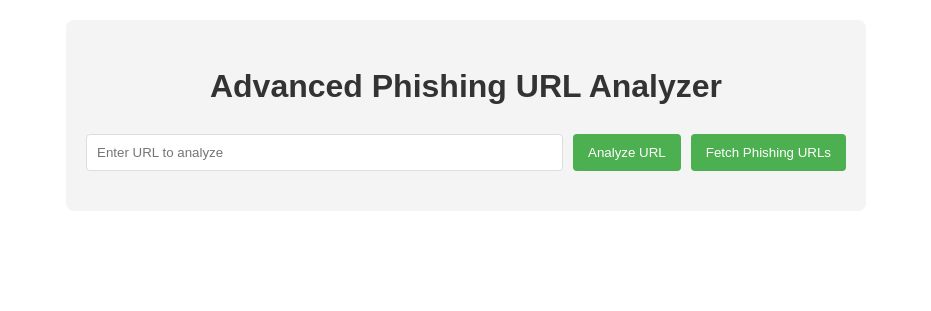
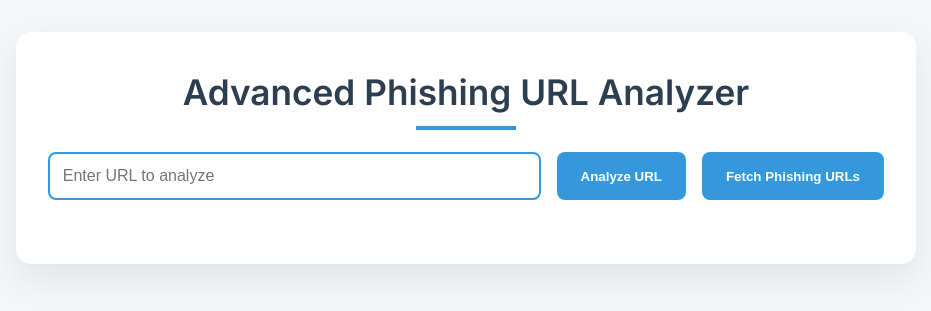
Before and after one commit to shriprad/phishingwebsite, a Flask app: page / in a window 1280 px wide. Shown: the top 311 px of the page, without its empty margins (174-1105 px from the left). Run offline with Flask 2, Linux system fonts and the light colour scheme.

Commit message:
Update index.html

```diff
--- a/templates/index.html
+++ b/templates/index.html
@@ -3,135 +3,174 @@
 <head>
     <meta charset="UTF-8">
     <meta name="viewport" content="width=device-width, initial-scale=1.0">
-    <title>Phishing URL Analyzer</title>
+    <title>Advanced Phishing URL Analyzer</title>
+    <link href="https://fonts.googleapis.com/css2?family=Inter:wght@300;400;600&display=swap" rel="stylesheet">
     <style>
+        * {
+            margin: 0;
+            padding: 0;
+            box-sizing: border-box;
+        }
         body {
-            font-family: Arial, sans-serif;
-            max-width: 800px;
-            margin: 0 auto;
-            padding: 20px;
+            font-family: 'Inter', sans-serif;
+            background-color: #f4f6f9;
+            color: #333;
             line-height: 1.6;
         }
+        .container {
+            max-width: 900px;
+            margin: 2rem auto;
+            padding: 2rem;
+            background-color: white;
+            border-radius: 15px;
+            box-shadow: 0 15px 35px rgba(0,0,0,0.08);
+        }
         h1 {
-            color: #333;
             text-align: center;
+            color: #2c3e50;
+            margin-bottom: 2rem;
+            font-weight: 600;
+            font-size: 2.2rem;
+            position: relative;
         }
-        .container {
-            background-color: #f4f4f4;
-            padding: 20px;
-            border-radius: 8px;
+        h1::after {
+            content: '';
+            position: absolute;
+            width: 100px;
+            height: 4px;
+            background-color: #3498db;
+            bottom: -10px;
+            left: 50%;
+            transform: translateX(-50%);
         }
         form {
             display: flex;
-            gap: 10px;
-            margin-bottom: 20px;
+            gap: 1rem;
+            margin-bottom: 2rem;
         }
-        input[type="text"] {
+        input {
             flex-grow: 1;
-            padding: 10px;
-            border: 1px solid #ddd;
-            border-radius: 4px;
+            padding: 0.8rem;
+            border: 2px solid #3498db;
+            border-radius: 8px;
+            font-size: 1rem;
+            transition: border-color 0.3s ease;
+        }
+        input:focus {
+            outline: none;
+            border-color: #2980b9;
         }
         button {
-            padding: 10px 15px;
-            background-color: #4CAF50;
+            padding: 0.8rem 1.5rem;
+            background-color: #3498db;
             color: white;
             border: none;
-            border-radius: 4px;
+            border-radius: 8px;
             cursor: pointer;
+            font-weight: 600;
+            transition: background-color 0.3s ease;
         }
-        .email-confirmation {
-            background-color: #dff0d8;
-            color: #3c763d;
-            padding: 10px;
-            border-radius: 4px;
-            margin-bottom: 15px;
-            text-align: center;
+        button:hover {
+            background-color: #2980b9;
         }
-        .error-message {
-            background-color: #f2dede;
-            color: #a94442;
-            padding: 10px;
-            border-radius: 4px;
-            margin-bottom: 15px;
-            text-align: center;
-        }
-        .analysis-result {
-            background-color: #fff;
-            border: 1px solid #ddd;
-            padding: 15px;
-            border-radius: 8px;
-            margin-top: 15px;
+        .analysis-result, .fetched-urls {
+            background-color: #f9fbfc;
+            border-radius: 10px;
+            padding: 1.5rem;
+            margin-top: 1.5rem;
+            border: 1px solid #e6eaee;
+            box-shadow: 0 5px 15px rgba(0,0,0,0.05);
         }
         .component-grid {
             display: grid;
-            grid-template-columns: repeat(2, 1fr);
-            gap: 10px;
+            grid-template-columns: repeat(auto-fit, minmax(200px, 1fr));
+            gap: 1rem;
+            margin-bottom: 1.5rem;
         }
-        .fetched-urls {
-            margin-top: 20px;
-            background-color: #f9f9f9;
-            padding: 15px;
+        .component-item {
+            background-color: #e9f3fb;
+            padding: 1rem;
             border-radius: 8px;
+            font-size: 0.9rem;
+            transition: transform 0.3s ease;
+        }
+        .component-item:hover {
+            transform: translateY(-5px);
+        }
+        .fetched-urls ul {
+            list-style-type: none;
+            max-height: 300px;
+            overflow-y: auto;
+            padding: 0.5rem;
+        }
+        .fetched-urls li {
+            background-color: #f0f4f8;
+            margin-bottom: 0.5rem;
+            padding: 0.75rem;
+            border-radius: 6px;
+            word-break: break-all;
+            transition: background-color 0.3s ease;
+        }
+        .fetched-urls li:hover {
+            background-color: #e6edf3;
         }
         pre {
             white-space: pre-wrap;
             word-wrap: break-word;
-            background-color: #f4f4f4;
-            padding: 10px;
-            border-radius: 4px;
+            background-color: #f4f6f9;
+            padding: 1rem;
+            border-radius: 8px;
+            overflow-x: auto;
+            border: 1px solid #e6eaee;
+        }
+        @media (max-width: 600px) {
+            .container {
+                margin: 1rem;
+                padding: 1rem;
+            }
+            form {
+                flex-direction: column;
+            }
         }
     </style>
 </head>
 <body>
 <div class="container">
     <h1>Advanced Phishing URL Analyzer</h1>
-
     <form method="POST">
-            <input type="text" name="url" placeholder="Enter URL to analyze" required>
+        <input type="text" name="url" placeholder="Enter URL to analyze">
         <button type="submit">Analyze URL</button>
         <button type="submit" name="fetch_urls" value="1">Fetch Phishing URLs</button>
     </form>
-
-        {% if error_message %}
-        <div class="error-message">
-            <p>⚠️ {{ error_message }}</p>
-        </div>
-        {% endif %}
-
-        {% if email_sent %}
-        <div class="email-confirmation">
-            <p>📧 Email Notification Sent Successfully</p>
-            <p>The URL analysis report has been sent to your email.</p>
-        </div>
-        {% endif %}
-
     {% if analysis_result %}
     <div class="analysis-result">
-            {% if analysis_result.error %}
-            <div class="error-message">
-                <p>❌ Analysis Error: {{ analysis_result.error }}</p>
-            </div>
-            {% else %}
         <h2>URL Components</h2>
         <div class="component-grid">
-                <div><strong>Full URL:</strong> {{ analysis_result.url_components.full_url }}</div>
-                <div><strong>Scheme:</strong> {{ analysis_result.url_components.scheme or 'N/A' }}</div>
-                <div><strong>Domain:</strong> {{ analysis_result.url_components.domain or 'N/A' }}</div>
-                <div><strong>Subdomain:</strong> {{ analysis_result.url_components.subdomain or 'N/A' }}</div>
-                <div><strong>Path:</strong> {{ analysis_result.url_components.path or 'N/A' }}</div>
-                <div><strong>Query Parameters:</strong> {{ analysis_result.url_components.query or 'N/A' }}</div>
+            <div class="component-item">
+                <strong>Full URL:</strong> {{ analysis_result.url_components.full_url }}
             </div>
-
+            <div class="component-item">
+                <strong>Scheme:</strong> {{ analysis_result.url_components.scheme }}
+            </div>
+            <div class="component-item">
+                <strong>Domain:</strong> {{ analysis_result.url_components.domain }}
+            </div>
+            <div class="component-item">
+                <strong>Subdomain:</strong> {{ analysis_result.url_components.subdomain }}
+            </div>
+            <div class="component-item">
+                <strong>Path:</strong> {{ analysis_result.url_components.path }}
+            </div>
+            <div class="component-item">
+                <strong>Query Parameters:</strong> {{ analysis_result.url_components.query }}
+            </div>
+        </div>
         <h2>Phishing Analysis</h2>
         <p><strong>Page Title:</strong> {{ analysis_result.page_title }}</p>
         <p><strong>Analysis Time:</strong> {{ analysis_result.analysis_time }} seconds</p>
-
         <pre>{{ analysis_result.analysis }}</pre>
-            {% endif %}
     </div>
     {% endif %}
-
     {% if fetched_urls %}
     <div class="fetched-urls">
         <h2>Fetched Phishing URLs</h2>
```
Lines whose indentation alone changed are shown as unchanged.
